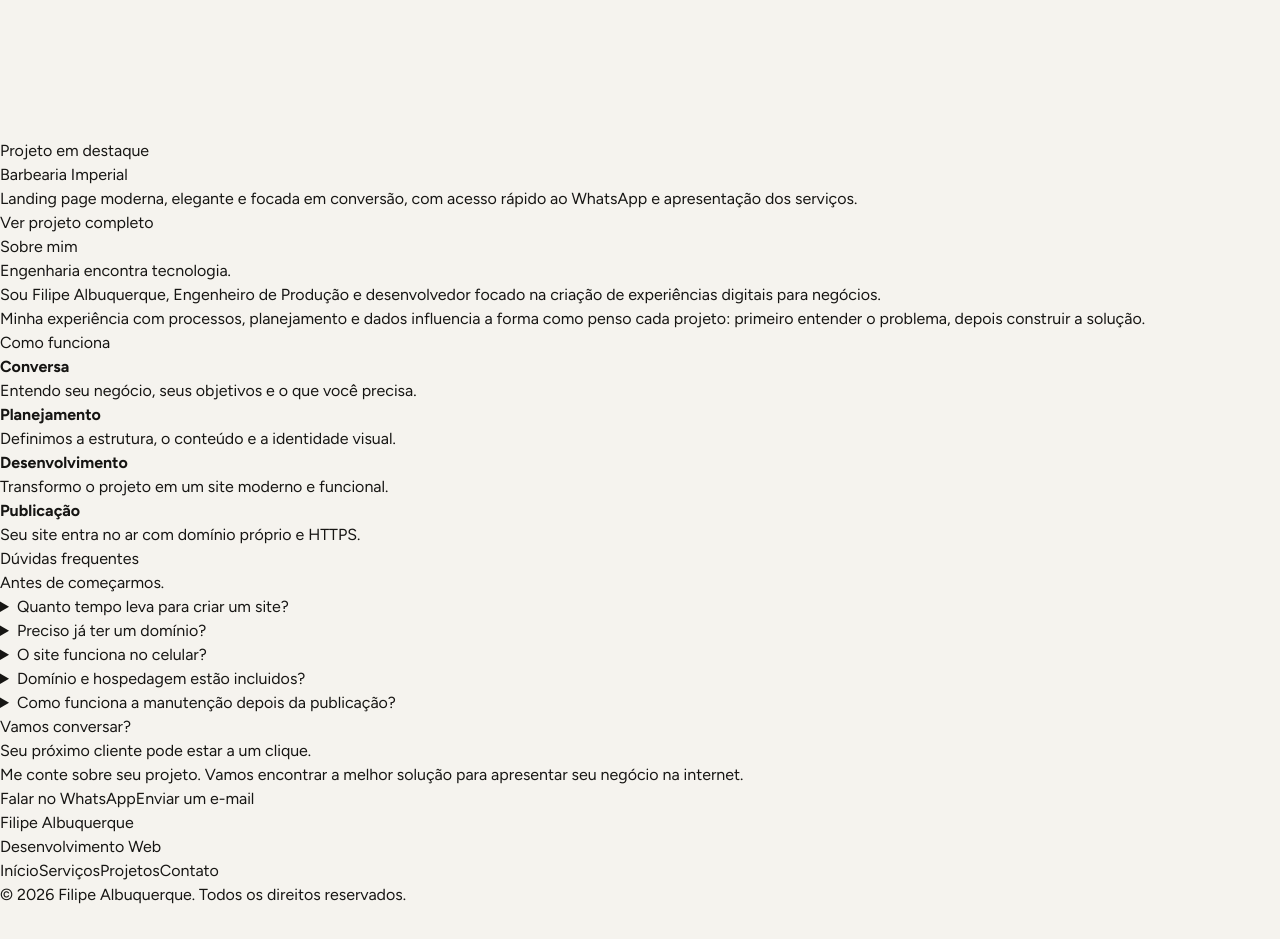
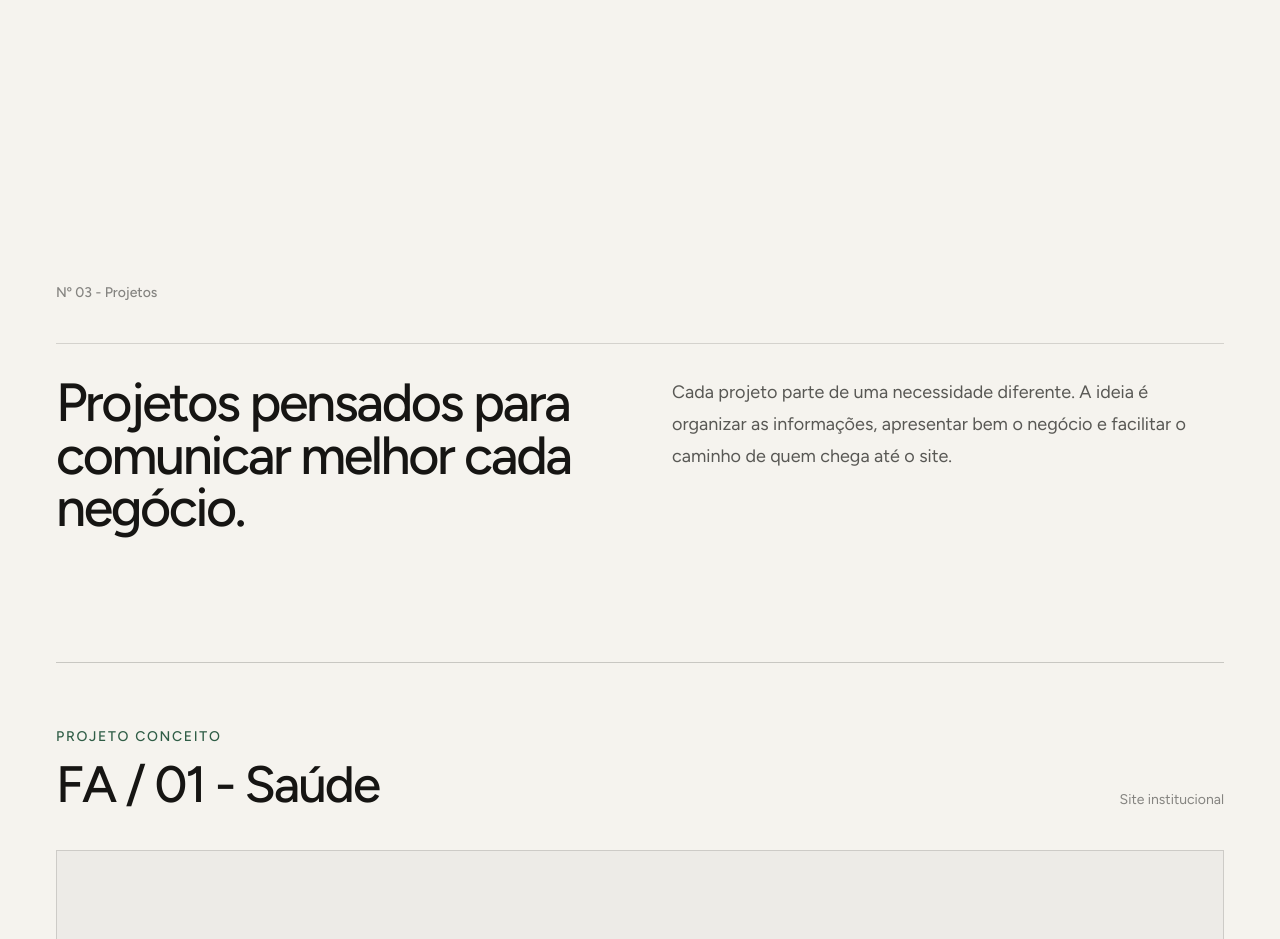
Before and after one commit to Lyipex/filipe-albuquerque-website, a Next.js app: page / in a window 1280 px wide. Shown: the part 1760-2699 px from the top of the page. Before the commit the page ends 2667 px from the top, so only its background shows below. Built offline with nearby package versions, Linux system fonts and the light colour scheme.

Commit message:
feat: implement projects section

```diff
--- a/src/components/FeaturedProject.tsx
+++ b/src/components/FeaturedProject.tsx
@@ -1,16 +1,131 @@
+const projects =[
+  {
+    code: "FA / 01",
+    area: "Saúde",
+    type: "Site institucional",
+    context:
+      "Projeto desenvolvido para portfólio como estudo de uma solução digital voltada à área da saúde.",
+    objective:
+      "Organizar os serviços, facilitar o acesso às informações principais e deixar o contato fácil de encontrar.",
+    project:
+      "Navegação simples, layout responsivo e uma estrutura pensada para funcionar bem tanto no computador quanto no celular.",
+  },
+  {
+    code: "FA/02",
+    area: "Café",
+    type: "Site institucional",
+    context:
+      "Projeto desenvolvido para portfólio como estudo de uma presença digital para uma cafeteria.",
+    objective:
+      "Apresentar o espaço, os produtos e as informações mais importantes de forma simples e convidativa.",
+    project:
+      "Identidade visual aplicada ao ambiente digital, navegação direta e estrutura adaptada para diferentes tamanhos de tela.",
+  },
+  {
+    code: "FA/03",
+    area: "Serviços profissionais",
+    type: "Site institucional",
+    context:
+      "Projeto desenvolvido para portfólio como estudo de um site voltado à apresentação de serviços profissionais.",
+    objective:
+      "Explicar os serviços com clareza, organizar as informações e facilitar o primeiro contato.",
+    project:
+      "Estrutura objetiva, boa hierarquia de conteúdo e navegação pensada para ajudar o visitante a encontrar o que procura.",
+  },
+];
+
 export default function FeaturedProject() {
   return (
-    <section id="projetos">
-      <p>Projeto em destaque</p>
+    <section
+      id="projetos"
+      className="bg-paper px-6 py-24 text-ink sm:py-28 lg:px-10 lg:py-36 xl:px-14"
+    >
+      <div className="mx-auto max-w-[1240px]">
+        {/* Identificação da seção */}
+        <p className="text-sm font-medium text-ink/50">
+          Nº 03 - Projetos
+        </p>
 
-      <h2>Barbearia Imperial</h2>
+        {/* Introdução */}
+        <div className="mt-10 grid gap-8 border-t border-ink/15 pt-8 lg:grid-cols-2 lg:gap-16">
+          <h2 className="max-w-2xl text-[clamp(2.5rem,4.2vw,4.5rem)] font-medium leading-[0.98] tracking-[-0.045em]">
+            Projetos pensados para comunicar melhor cada negócio.
+          </h2>
 
-      <p>
-        Landing page moderna, elegante e focada em conversão,
-        com acesso rápido ao WhatsApp e apresentação dos serviços.
-      </p>
+          <p className="max-w-xl text-base leading-7 text-ink/70 sm:text-lg sm:leading-8 lg:justify-self-end">
+            Cada projeto parte de uma necessidade diferente. A ideia é organizar
+            as informações, apresentar bem o negócio e facilitar o caminho de
+            quem chega até o site.
+          </p>
+        </div>
 
-      <a href="#">Ver projeto completo</a>
+        {/* Projetos */}
+        <div className="mt-24 lg:mt-32">
+          {projects.map((item) => (
+            <article
+              key={item.code}
+              className="border-t border-ink/20 py-12 lg:py-16"
+            >
+              {/* Cabeçalho do projeto */}
+              <div className="grid gap-6 md:grid-cols-[1fr_auto] md:items-end">
+                <div>
+                  <p className="text-sm font-medium uppercase tracking-[0.12em] text-moss">
+                    Projeto conceito
+                  </p>
+
+                  <h3 className="mt-3 text-[clamp(2.25rem,4vw,4rem)] font-medium leading-none tracking-[-0.04em]">
+                    {item.code} - {item.area}
+                  </h3>
+                </div>
+
+                <p className="text-sm text-ink/50">
+                  {item.type}
+                </p>
+              </div>
+
+              {/* Imagem futura */}
+              <div className="mt-10 flex min-h-[420px] items-center justify-center border border-ink/15 bg-ink/[0.03] sm:min-h-[520px] lg:min-h-[620px]">
+                <p className="text-sm text-ink/40">
+                  Imagem do projeto
+                </p>
+              </div>
+
+              {/* Informações */}
+              <div className="mt-10 grid gap-10 md:grid-cols-3 md:gap-8">
+                <div>
+                  <p className="text-sm font-medium text-ink/45">
+                    Contexto
+                  </p>
+
+                  <p className="mt-3 max-w-sm leading-7 text-ink/75">
+                    {item.context}
+                  </p>
+                </div>
+
+                <div>
+                  <p className="text-sm font-medium text-ink/45">
+                    Objetivo
+                  </p>
+
+                  <p className="mt-3 max-w-sm leading-7 text-ink/75">
+                    {item.objective}
+                  </p>
+                </div>
+
+                <div>
+                  <p className="text-sm font-medium text-ink/45">
+                    No projeto
+                  </p>
+
+                  <p className="mt-3 max-w-sm leading-7 text-ink/75">
+                    {item.project}
+                  </p>
+                </div>
+              </div>
+            </article>
+          ))}
+        </div>
+      </div>
     </section>
   );
 }
```
